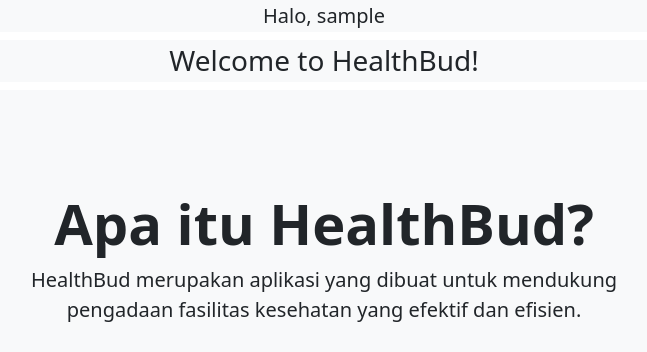
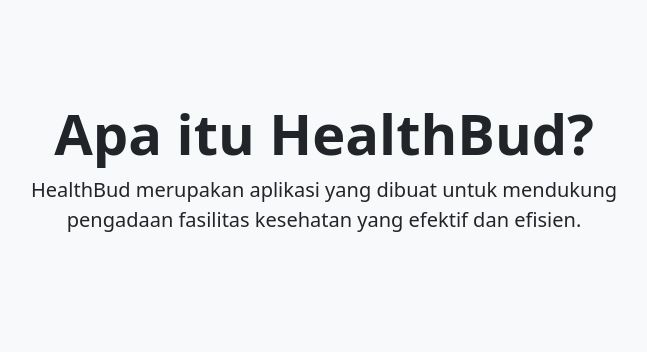
Before and after one commit to C009-PBP/PTS-PBP, a Django app: page / in a window 1280 px wide. Shown: the part 80-432 px from the top of the page, without its empty margins (316-963 px from the left). Run offline with Django 4.2, Linux system fonts and the light colour scheme; the visitor is signed in with stand-in values (Sample User, id 1); data that the repository does not hold is empty; some libraries are stand-ins or nearby versions.

Commit message:
add minor fixes

```diff
--- a/homepage/templates/index.html
+++ b/homepage/templates/index.html
@@ -108,11 +108,6 @@
 
 {% block content %}
 <body>
-  {% if request.user.is_authenticated %}
-    <h5 class="position-relative overflow-hidden p-3 p-md-1 m-md text-center bg-light prolog">Halo, {{user.get_username}}</h5>
-  {% endif %}
-
-  <h3 class="position-relative overflow-hidden p-3 p-md-1 m-md text-center bg-light prolog" >Welcome to HealthBud!</h3>
   <div class="position-relative overflow-hidden p-3 p-md-5 m-md text-center bg-light prolog">
     <div class="col-md-7 p-lg-5 mx-auto my-1 left-text">
       <h1 class="display-4 fw-normal"><b>Apa itu <span>HealthBud?</span></b></h1>
```
